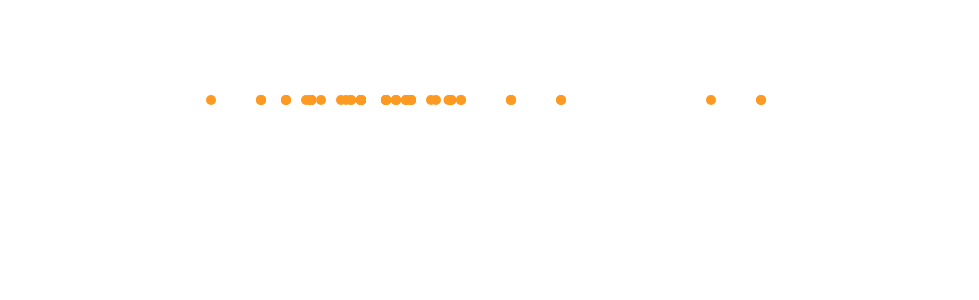
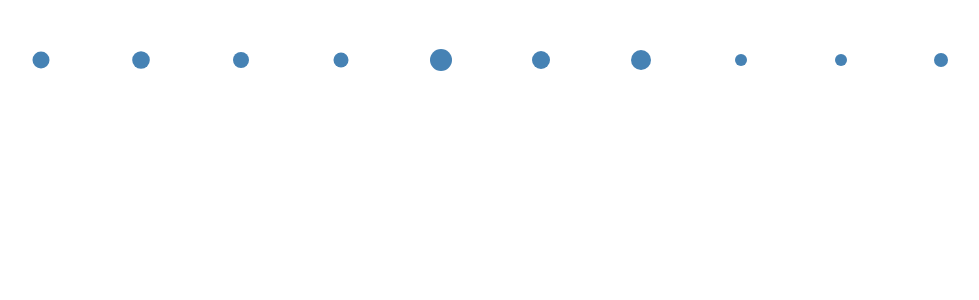
Before and after one commit to 6859-sp21/a4-cat-breeds-1, a React (Create React App) app: page / in a window 1280 px wide. Shown: the top 300 px of the page, without its empty margins (129-1108 px from the left). Built offline with nearby package versions, Linux system fonts and the light colour scheme.

Commit message:
all in react

```diff
--- a/package.json
+++ b/package.json
@@ -1,6 +1,6 @@
 {
   "name": "a4",
-  "homepage": "https://https://6859-sp21.github.io/a4-cat-breeds-1/",
+  "homepage": "https://6859-sp21.github.io/a4-cat-breeds-1/",
   "version": "0.1.0",
   "private": true,
   "dependencies": {
--- a/src/App.js
+++ b/src/App.js
@@ -2,93 +2,22 @@ import './App.css';
 import React, {Component} from 'react';
 import catData from './cat_metadata.json';
 
-import { scaleLinear } from 'd3-scale';
-import { max } from 'd3-array';
-import { select } from 'd3-selection';
-
-class BarChart extends Component {
-    constructor(props){
-        super(props)
-        this.createBarChart = this.createBarChart.bind(this)
-    }
-    componentDidMount() {
-        this.createBarChart()
-    }
-    componentDidUpdate() {
-        this.createBarChart()
-    }
-    createBarChart() {
-        const node = this.node
-        // const dataMax = max(this.props.data)
-        const dataMax = 16;
-        const yScale = scaleLinear()
-            .domain([0, dataMax])
-            .range([0, this.props.size[1]])
-
-        select(node)
-            .selectAll('circle')
-            .data(this.props.data)
-            .enter()
-            .append('circle')
-
-        select(node)
-            .selectAll('circle')
-            .data(this.props.data)
-            .exit()
-            .remove();
-
-        select(node)
-            .selectAll('circle')
-            .data(this.props.data)
-            .style('fill', '#fe9922')
-            .attr('cx', d => d.weight[0] * 50)
-            .attr('cy', d => 100)
-            .attr('r', 5)
-            .on('mouseover', function(d, i) {
-                select(this)
-                    .style('fill', 'grey')
-            })
-            .on('mouseout', function(d, i) {
-                select(this)
-                    .style('fill', 'orange');
-            })
-    }
-    render() {
-        return <svg ref={node => this.node = node}
-                    width={1000} height={1000}>
-        </svg>
-    }
-}
-
 function App() {
         return (
             <div className="App">
-                <BarChart data={catData} size={[500,300]} />
+                <svg width={1000} height={1000}>
+                    {catData.map((cat, i) => (
+                        <circle
+                            key={i}
+                            cx={(i * 100) + 30}
+                            cy="60"
+                            r={cat.weight[0]}
+                            style={{ fill: 'steelblue' }}
+                        />
+                    ))}
+                </svg>
             </div>
         );
 }
 
-// class App extends Component {
-//
-//     state = {
-//         data: [12, 5, 6, 6, 9, 10],
-//         width: 700,
-//         height: 500,
-//         id: root
-//     };
-//
-//   render() {
-//     <div>
-//         <BarChart data={this.state.data} width={this.state.width} height={this.state.height}/>
-//       {/*<div>*/}
-//       {/*  {catData.map((cat) =>*/}
-//       {/*      <div>*/}
-//       {/*          <img src= {process.env.PUBLIC_URL + "/cat_pictures/" +cat.breed + '.jpg'} alt={cat.breed} />*/}
-//       {/*      </div>)*/}
-//       {/*  }*/}
-//       {/*</div>*/}
-//     </div>
-//   };
-// }
-
 export default App;
```
